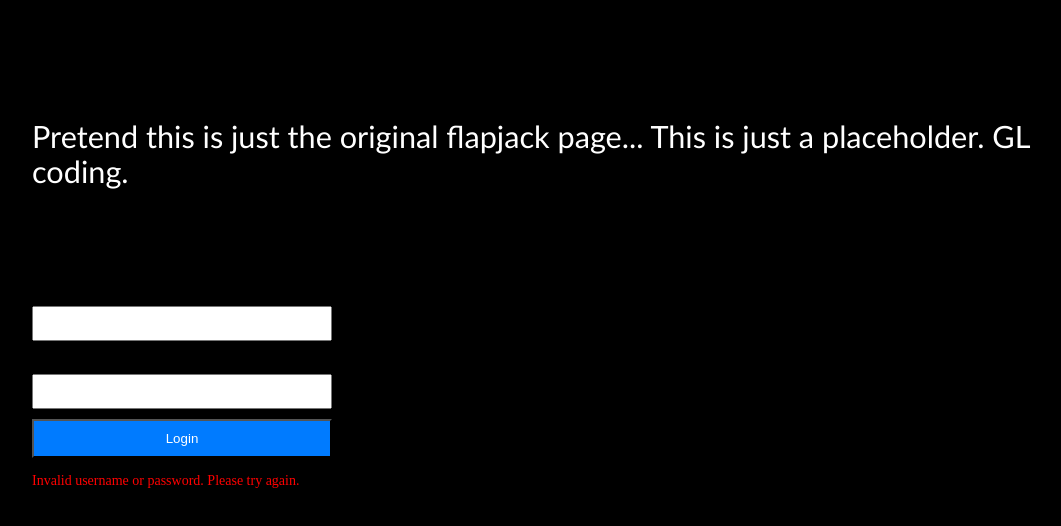
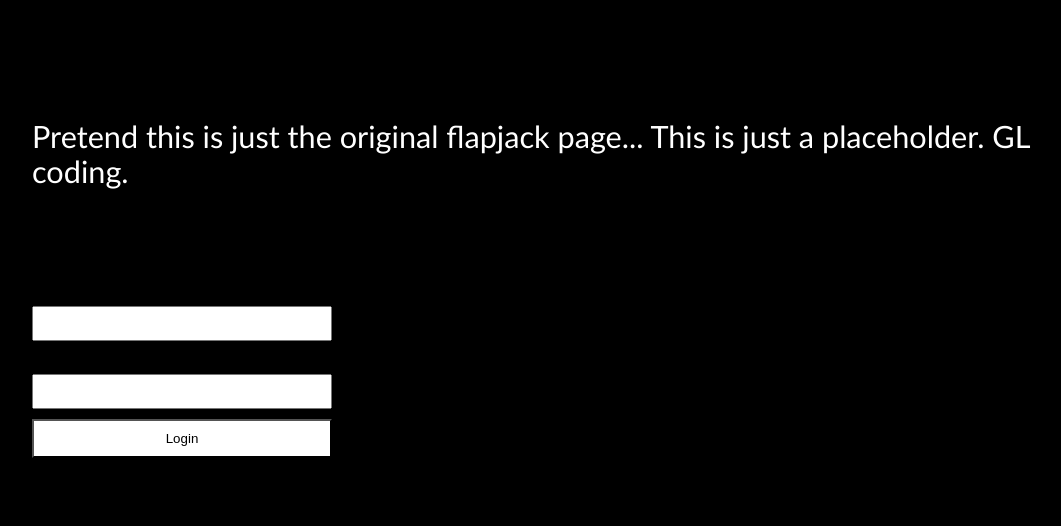
Before and after one commit to TheGoldenStudios/flapjck-test, a website: page index.html in a window 1280 px wide. Both pictures are taken after a click on the button "Login". Shown: the whole page, without its empty margins (72-1133 px from the left). Drawn offline with Linux system fonts and the light colour scheme; a web font is replaced by a local one.

Commit message:
Update index.html

```diff
--- a/index.html
+++ b/index.html
@@ -259,22 +259,27 @@
 
         button {
             padding: 10px;
-            background-color: #007bff;
-            color: #fff;
+            background-color: #ffffff;
+            color: #000000;
             cursor: pointer;
         }
 
         .message {
             margin-top: 15px;
             font-size: 14px;
-            color: #ff0000; /* Red color for error message, you can customize */
+            color: #ffffff; /* White color for 'login successful' */
         }
+        .message2 {
+            margin-top: 15px;
+            font-size: 14px
+            color: #ff0000; /* Red color for 'Invalid username or password. Please tr again' */
     </style>
     <script>
         function login() {
             var username = document.getElementById("username").value;
             var password = document.getElementById("password").value;
             var messageElement = document.getElementById("message");
+            var messageElement2 = document.getElementById("message2);
 
             // Check if the provided username and password match the allowed accounts
             if (
@@ -285,7 +290,7 @@
                 messageElement.textContent = "Login successful!";
                 // You can redirect the user to another page or perform other actions here
             } else {
-                messageElement.textContent = "Invalid username or password. Please try again.";
+                messageElement2.textContent = "Invalid username or password. Please try again.";
             }
         }
     </script>
```
